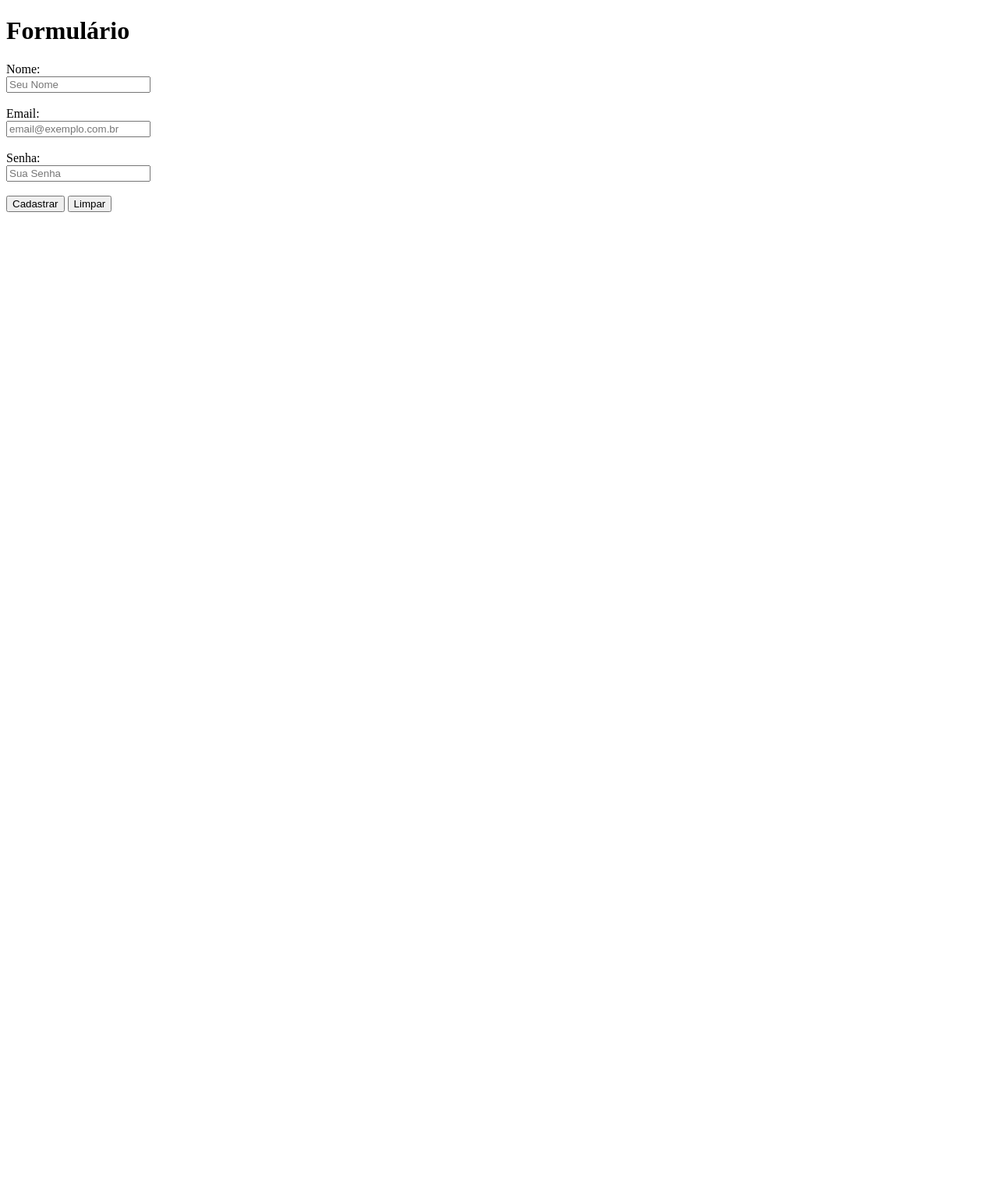
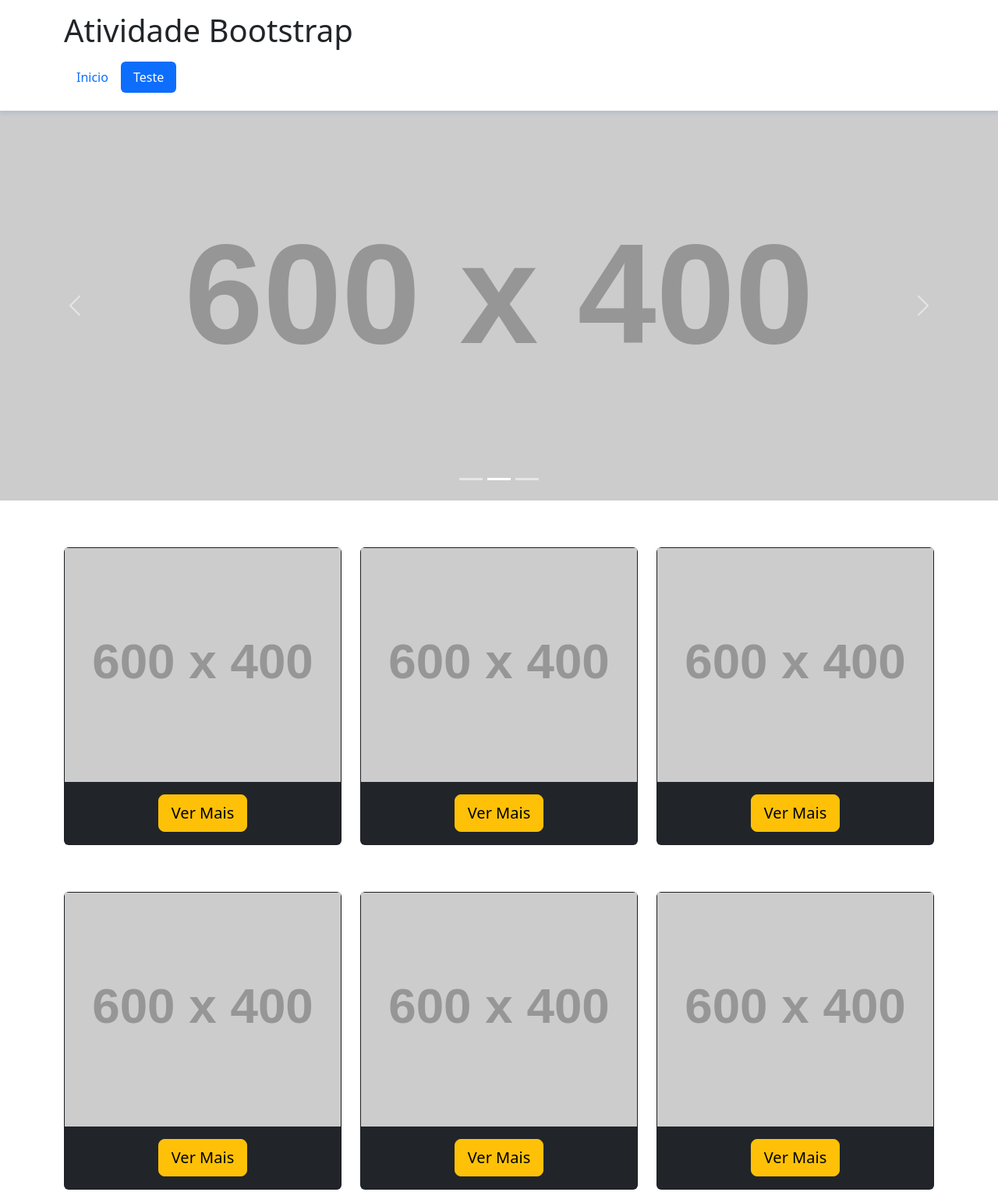
Before and after one commit to Lucc4rpr/ebac_fullstack_java, a plain HTML site: page index.html in a window 1280 px wide. Shown: the whole page at 78% size. Before the commit the page ends 800 px from the top, so only its background shows below. Drawn offline with Linux system fonts and the light colour scheme; placeholder pictures from the web are drawn by us.

Commit message:
Atividade Bootstrap Finalizada

```diff
--- a/index.html
+++ b/index.html
@@ -3,25 +3,120 @@
 <head>
     <meta charset="UTF-8">
     <meta name="viewport" content="width=device-width, initial-scale=1.0">
-    <title>Form</title>
+    <title>Bootstrap</title>
+    <link rel="stylesheet" href="./lib/bootstrap.min.css">
+    <link rel="stylesheet" href="main.css">
 </head>
 <body>
-    <h1>Formulário</h1>
-    <form action="PagDestino.html" method="POST">
-        <label>Nome: <br/>
-            <input type="text" placeholder="Seu Nome" name="username" required minlength="2"/>
-        </label><br/><br/>
+    <header id="header-id">
+        <div class="container">
+            <h1>Atividade Bootstrap</h1>
+            <nav>
+                <ul class="nav navbar nav-pills justify-content-start">
+                    <li class="nav-item">
+                        <a class="nav-link" href="#inicio">Inicio</a>
+                    </li>
+                    <li class="nav-item">
+                        <a class="nav-link" href="#Teste">Teste</a>
+                    </li>
+                </ul>
+            </nav>
+        </div>
+    </header>
+    <div data-bs-spy="scroll" data-bs-target="#header-id">
+        <section id="inicio">
+            <div class="carousel slide " data-bs-ride="carousel" id="carousel-top">
+                <div class="carousel-inner">
+                    <div class="carousel-item active" data-bs-interval="2000">
+                        <img class="w-100" src="https://placehold.co/600x400" alt="">
+                    </div>
 
-        <label>Email: <br/>
-            <input type="email" placeholder="email@exemplo.com.br" name="email" required pattern="(^[a-zA-Z0-9_.+-]+@[a-zA-Z0-9-]+\.[a-zA-Z0-9-.]+$)" title="Endereço de Email"/>
-        </label><br><br>
+                    <div class="carousel-item">
+                        <img class="w-100" src="https://placehold.co/600x400" data-bs-interval="2000" alt="Imagem qualquer">
+                    </div>
 
-        <label>Senha: <br/>
-            <input type="password" placeholder="Sua Senha" name="usrpasswd" required title="Crie sua senha"/>
-        </label><br><br>
+                    <div class="carousel-item">
+                        <img class="w-100" src="https://placehold.co/600x400" data-bs-interval="2000" alt="Imagem qualquer2">
+                    </div>
 
-        <input type="submit" value="Cadastrar"/>
-        <input type="reset" value="Limpar"/>
-    </form>
+                    <div class="carousel-item">
+                        <img class="w-100" src="https://placehold.co/600x400" data-bs-interval="2000" alt="Imagem qualquer3">
+                    </div>
+
+                    <div class="carousel-item">
+                        <img class="w-100" src="https://placehold.co/600x400" data-bs-interval="2000" alt="Imagem qualquer4">
+                    </div>
+                </div>
+                <button type="button" class="carousel-control-prev" data-bs-slide="prev" data-bs-target="#carousel-top">
+                    <span class="carousel-control-prev-icon"></span>
+                </button>
+                <button type="button" class="carousel-control-next" data-bs-slide="next" data-bs-target="#carousel-top">
+                    <span class="carousel-control-next-icon"></span>
+                </button>
+                <div class="carousel-indicators">
+                    <button type="button" data-bs-target="#carousel-top" data-bs-slide-to="0" class="active"></button>
+                    <button type="button" data-bs-target="#carousel-top" data-bs-slide-to="1"></button>
+                    <button type="button" data-bs-target="#carousel-top" data-bs-slide-to="2"></button>
+                </div>
+            </div>
+        </section>
+        <section class="cards" id="Teste">
+            <div class="container">
+                <div class="row">
+                    <div class="col-12 col-md-6 col-lg-4 custom-col" >
+                        <article class="card text-bg-dark">
+                            <img src="https://placehold.co/600x400" alt="Imagem qualquer">
+                            <div class="card-body d-flex justify-content-center">
+                                <a href="#" class="btn btn-warning btn-lg">Ver Mais</a>
+                            </div>
+                        </article>
+                    </div>
+                    <div class="col-12 col-md-6 col-lg-4 custom-col">
+                        <article class="card text-bg-dark">
+                            <img src="https://placehold.co/600x400" alt="Imagem qualquer">
+                            <div class="card-body d-flex justify-content-center">
+                                <a href="#" class="btn btn-warning btn-lg">Ver Mais</a>
+                            </div>
+                        </article>
+                    </div>
+                    <div class="col-12 col-md-6 col-lg-4 custom-col">
+                        <article class="card text-bg-dark">
+                            <img src="https://placehold.co/600x400" alt="Imagem qualquer">
+                            <div class="card-body d-flex justify-content-center">
+                                <a href="#" class="btn btn-warning btn-lg">Ver Mais</a>
+                            </div>
+                        </article>
+                    </div>
+                    <div class="col-12 col-md-6 col-lg-4 custom-col">
+                        <article class="card text-bg-dark">
+                            <img src="https://placehold.co/600x400" alt="Imagem qualquer">
+                            <div class="card-body d-flex justify-content-center">
+                                <a href="#" class="btn btn-warning btn-lg">Ver Mais</a>
+                            </div>
+                        </article>
+                    </div>
+                    <div class="col-12 col-md-6 col-lg-4 custom-col">
+                        <article class="card text-bg-dark">
+                            <img src="https://placehold.co/600x400" alt="Imagem qualquer">
+                            <div class="card-body d-flex justify-content-center">
+                                <a href="#" class="btn btn-warning btn-lg">Ver Mais</a>
+                            </div>
+                        </article>
+                    </div>
+                    <div class="col-12 col-md-6 col-lg-4 custom-col">
+                        <article class="card text-bg-dark">
+                            <img src="https://placehold.co/600x400" alt="Imagem qualquer">
+                            <div class="card-body d-flex justify-content-center">
+                                <a href="#" class="btn btn-warning btn-lg">Ver Mais</a>
+                            </div>
+                        </article>
+                    </div>
+                </div>
+            </div>
+        </section>
+    </div>
+    <script src="lib/bootstrap.bundle.min.js"></script>
 </body>
+
+
 </html>
--- /dev/null
+++ b/main.css
@@ -0,0 +1,42 @@
+header {
+    padding: 15px 0;
+    background-color: #eee;
+}
+
+#header-id {
+    position: sticky;
+    top: 0;
+    z-index: 1000; /* Garante que o header fique acima de outros elementos */
+    background-color: #fff; /* Fundo branco para o header */
+    box-shadow: 0 4px 4px rgb(24, 90, 212, 0.1); /* Adiciona uma sombra para destaque */
+}
+
+.carousel-item {
+    height: 500px;
+    position: relative;
+    overflow: hidden;
+}
+
+.carousel-item img {
+    position: absolute;
+    top: 50%;
+    left: 50%;
+    transform: translate(-50%, -50%);
+    max-height: 100%;
+    width: auto;
+    object-fit: cover;
+}
+
+#inicio {
+    margin-bottom: 30px;
+}
+
+.custom-col img {
+    height: 300px; /* Defina a altura desejada */
+    object-fit: cover; /* Garante que a imagem preencha o espaço sem distorção */
+    width: 100%; /* Mantém a largura da imagem em 100% do card */
+}
+
+.custom-col {
+    margin: 30px 0;
+}
```
Also changed, not shown: PagDestino.html (deleted, +0 -11 lines), lib/bootstrap.bundle.min.js (added), lib/bootstrap.min.css (added), style.css (deleted), 1 other file.
